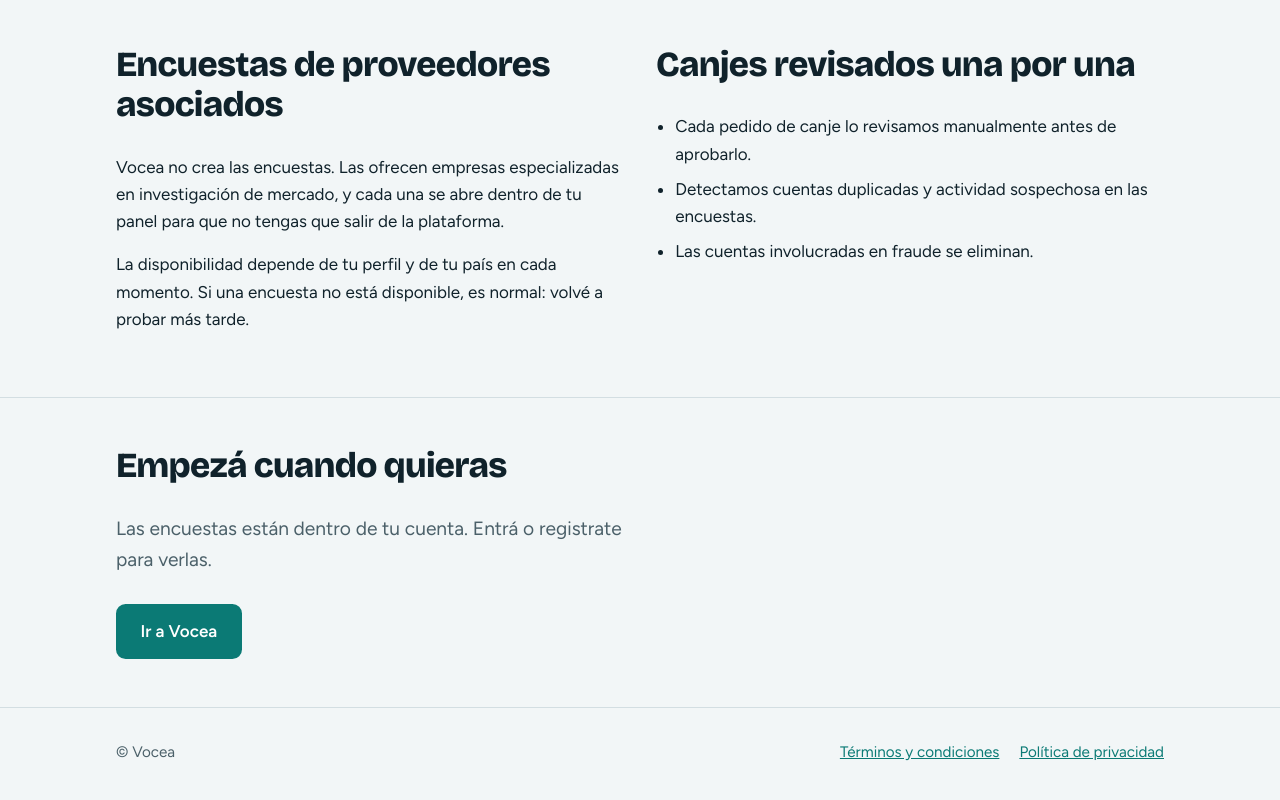
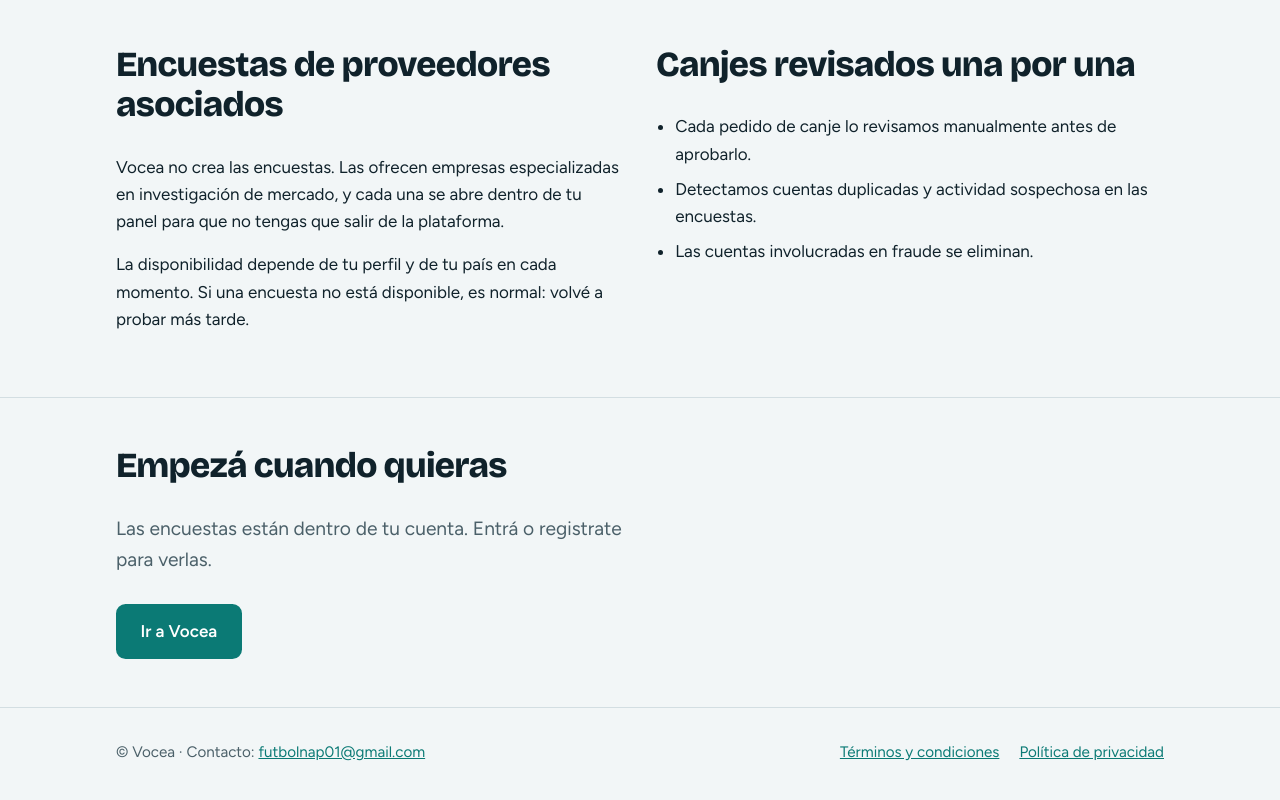
Before and after one commit to neilvocea/encuestas-platform, a website: page public/landing.html in a window 1280 px wide. Shown: the part 884-1684 px from the top of the page. Drawn offline with nearby package versions, Linux system fonts and the light colour scheme.

Commit message:
Add files via upload

```diff
--- a/public/landing.html
+++ b/public/landing.html
@@ -230,7 +230,7 @@
 
   <footer>
     <div class="wrap">
-      <span>© Vocea</span>
+      <span>© Vocea &middot; Contacto: <a href="mailto:futbolnap01@gmail.com">futbolnap01@gmail.com</a></span>
       <nav aria-label="Información legal">
         <a href="terminos.html">Términos y condiciones</a>
         <a href="privacidad.html">Política de privacidad</a>
```
